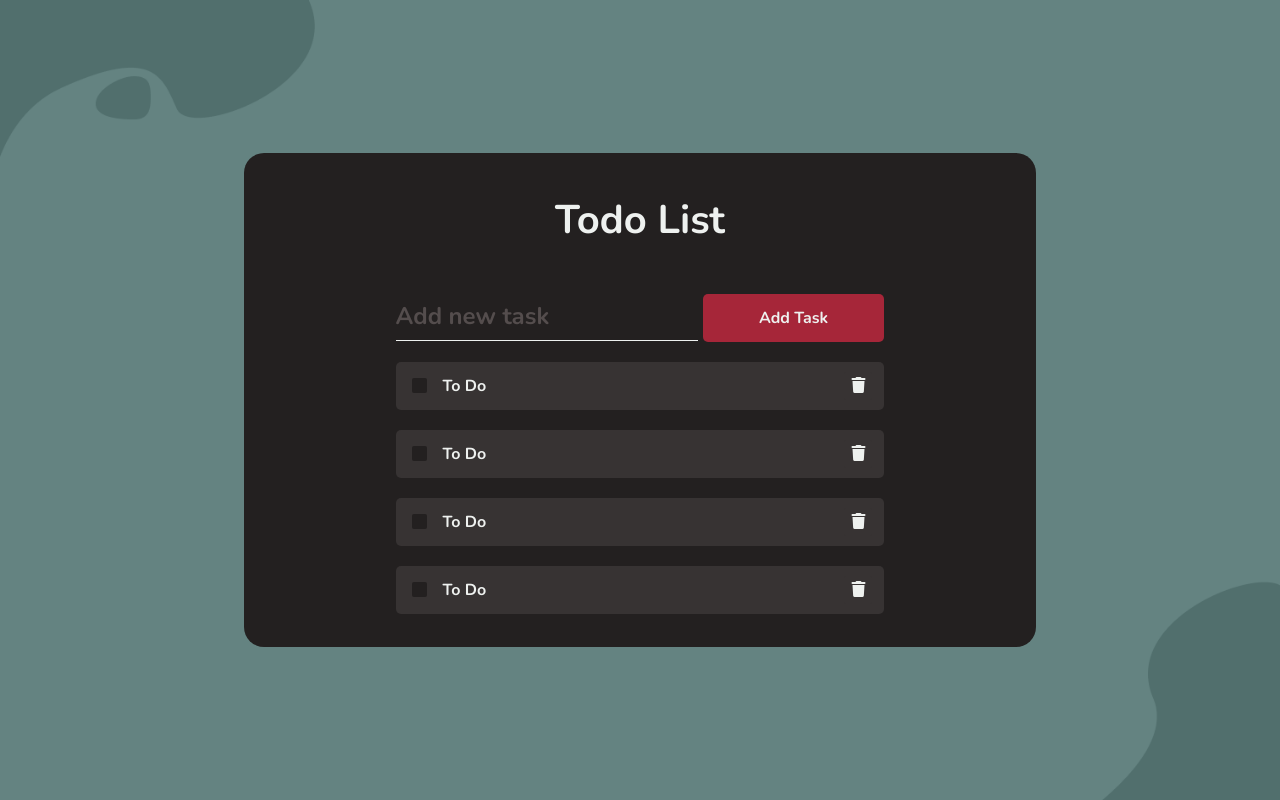
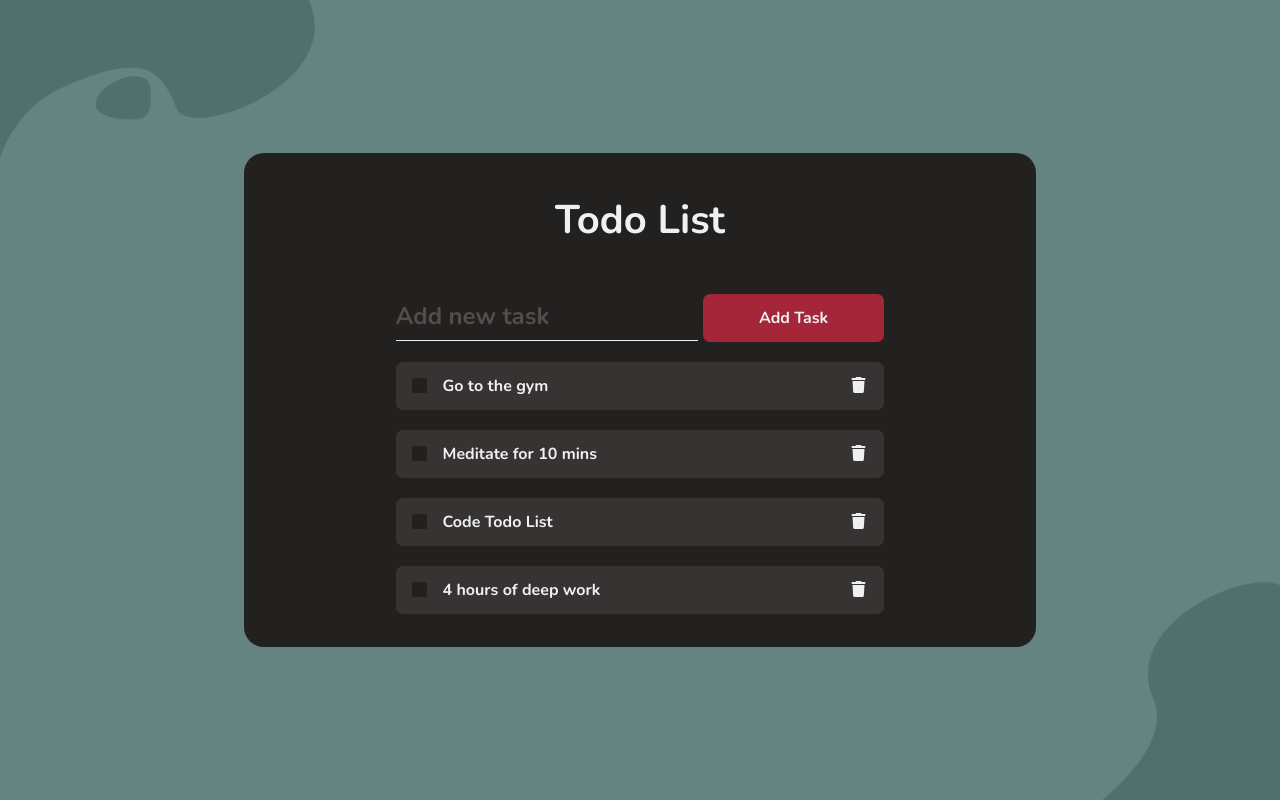
Before and after one commit to arvindajaybharadwaj/Reactjs-Todolist, a React (Vite) app: page / in a window 1280 px wide. Built offline with nearby package versions, Linux system fonts and the light colour scheme.

Commit message:
Fix bug in clicking checkboxes

```diff
--- a/src/App.css
+++ b/src/App.css
@@ -25,6 +25,7 @@
 .heading {
     color: #EEF1EF;
     font-size: 2.5rem;
+    font-weight: bold;
 }
 
 .task-input-container {
@@ -61,7 +62,7 @@
 .add-task-button {
     width: calc(99% - var(--golden-ratio));
     height: 3rem;
-    border-radius: 5px;
+    border-radius: 7px;
     color: #EEF1EF;
     font-size: 1rem;
     background-color: #A62639;
@@ -84,7 +85,7 @@
     background-color: #373333;
     width: 100%;
     height: 3rem;
-    border-radius: 5px;
+    border-radius: 7px;
     margin-top: 1.25rem;
     margin-bottom: 0rem;
     display: flex;
--- a/src/components/ToDoCard.tsx
+++ b/src/components/ToDoCard.tsx
@@ -1,9 +1,14 @@
-export default function ToDoCard() {
+interface toDoCardProps {
+    task_id: string;
+    task: string;
+} // type safety for passing props to ToDoCard component
+
+export default function ToDoCard({task_id, task}: toDoCardProps) {
     return(
         <div className="todo-card">
             <div className="main-task">
-                <input type="checkbox" id="task1" className="task-checkbox"></input>
-                <label htmlFor="task1" className="task-label">To Do</label>
+                <input type="checkbox" id={task_id} className="task-checkbox"></input>
+                <label htmlFor={task_id} className="task-label">{task}</label>
             </div>
             <div className="trash-button-container">
                 <button className="trash-button">
--- a/src/components/ToDoListContainer.tsx
+++ b/src/components/ToDoListContainer.tsx
@@ -3,10 +3,10 @@ import ToDoCard from './ToDoCard';
 export default function ToDoListContainer() {
     return(
         <div className="todo-list-container">
-            <ToDoCard />
-            <ToDoCard />
-            <ToDoCard />
-            <ToDoCard />
+            <ToDoCard task_id="task1" task="Go to the gym" />
+            <ToDoCard task_id="task2" task="Meditate for 10 mins" />
+            <ToDoCard task_id="task3" task="Code Todo List" />
+            <ToDoCard task_id="task4" task="4 hours of deep work" />
         </div>
     );
 }
```
